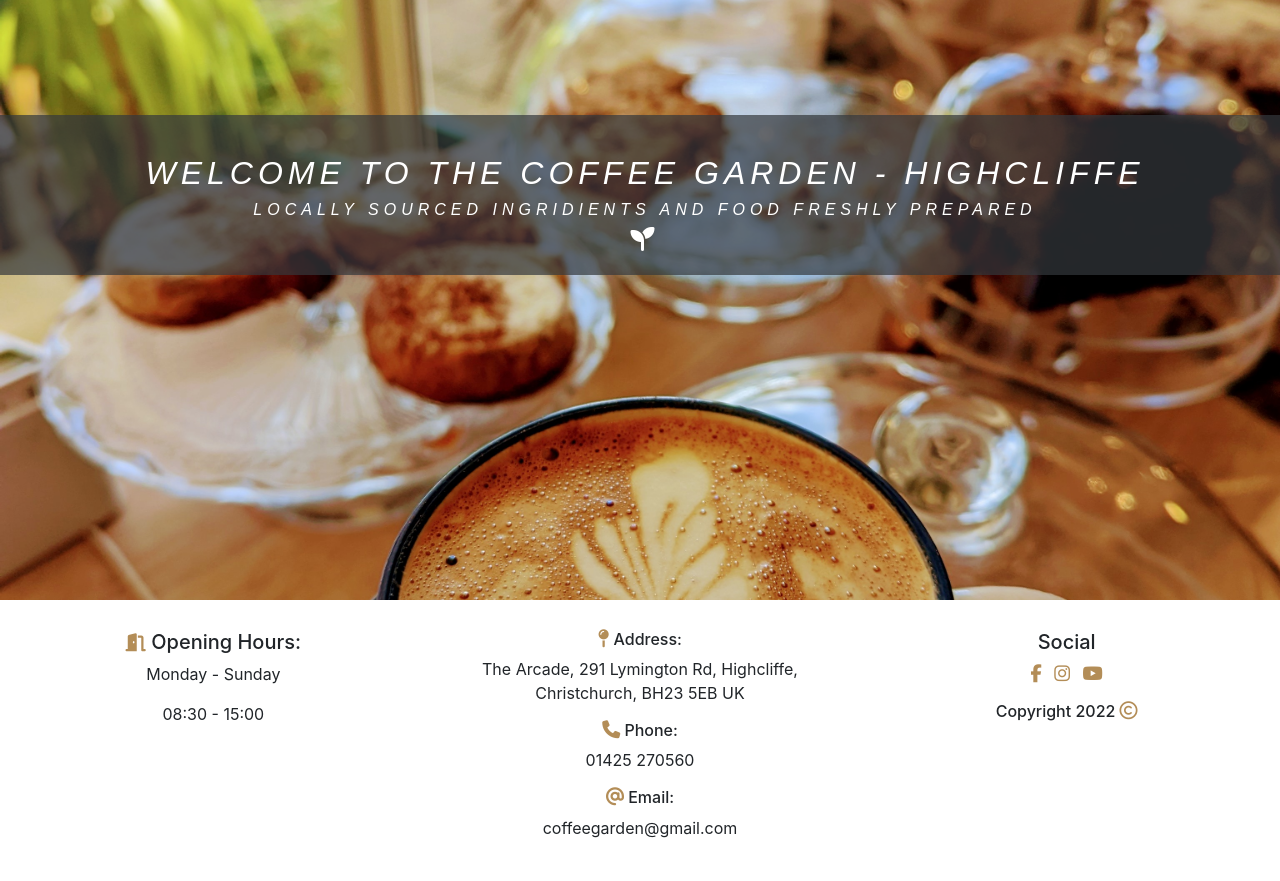
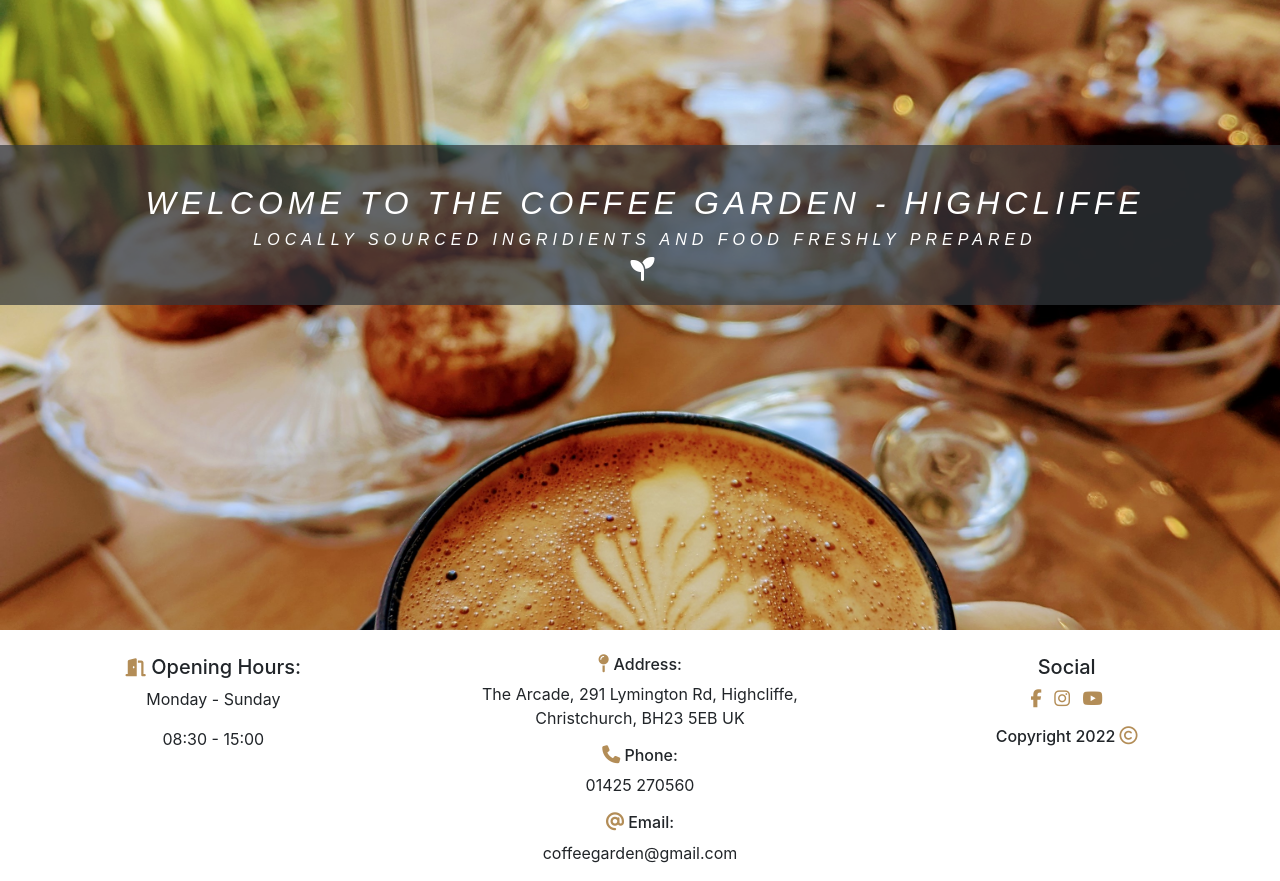
Before and after one commit to Code-Institute-Submissions/henryl74-The-Coffee-Garden-PP4, a Django app: page / in a window 1280 px wide. Shown: the part 116-997 px from the top of the page. Before the commit the page ends 954 px from the top, so only its background shows below. Run offline with Django 3.2, Linux system fonts and the light colour scheme; some libraries are stand-ins or nearby versions.

Commit message:
Update CSS file

```diff
--- a/static/css/style.css
+++ b/static/css/style.css
@@ -28,12 +28,12 @@ header {
 
 
 #hero-outer {
-    height: 600px;
+    height: 630px;
     width: 100%;
     overflow: hidden;
 
     position: relative;
-    margin-bottom: 20px;
+    margin-bottom: 15px;
 }
 
 #hero-image {
```
